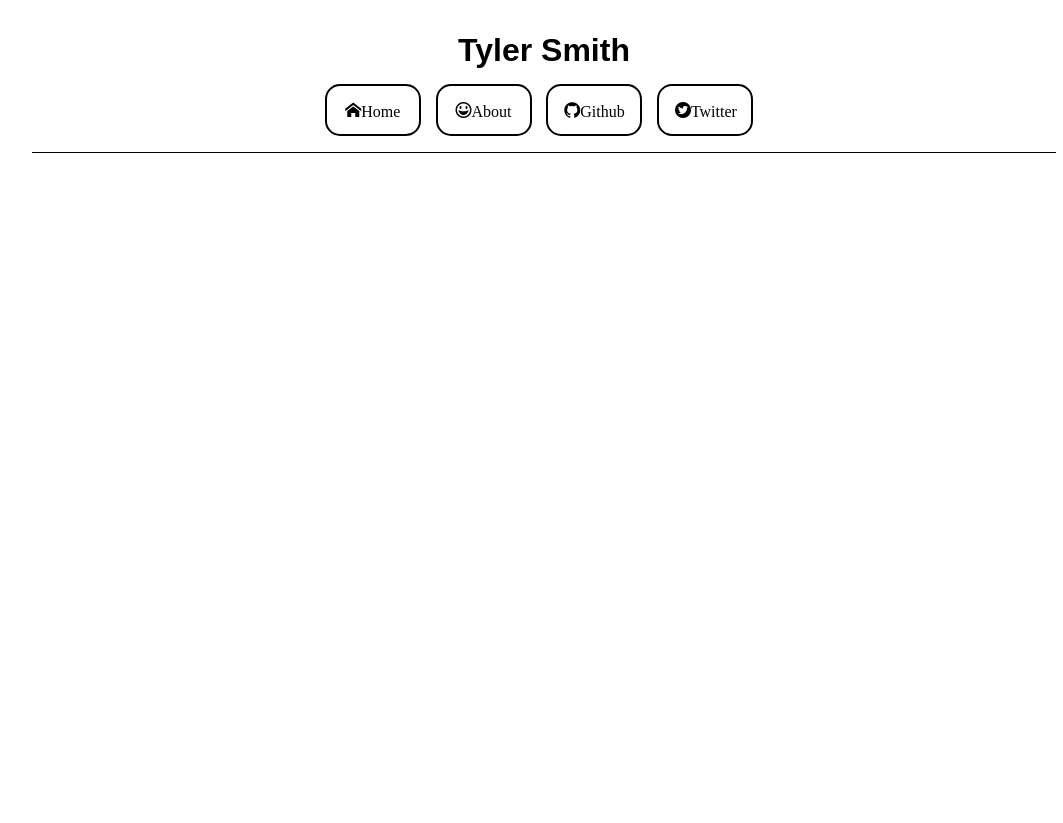
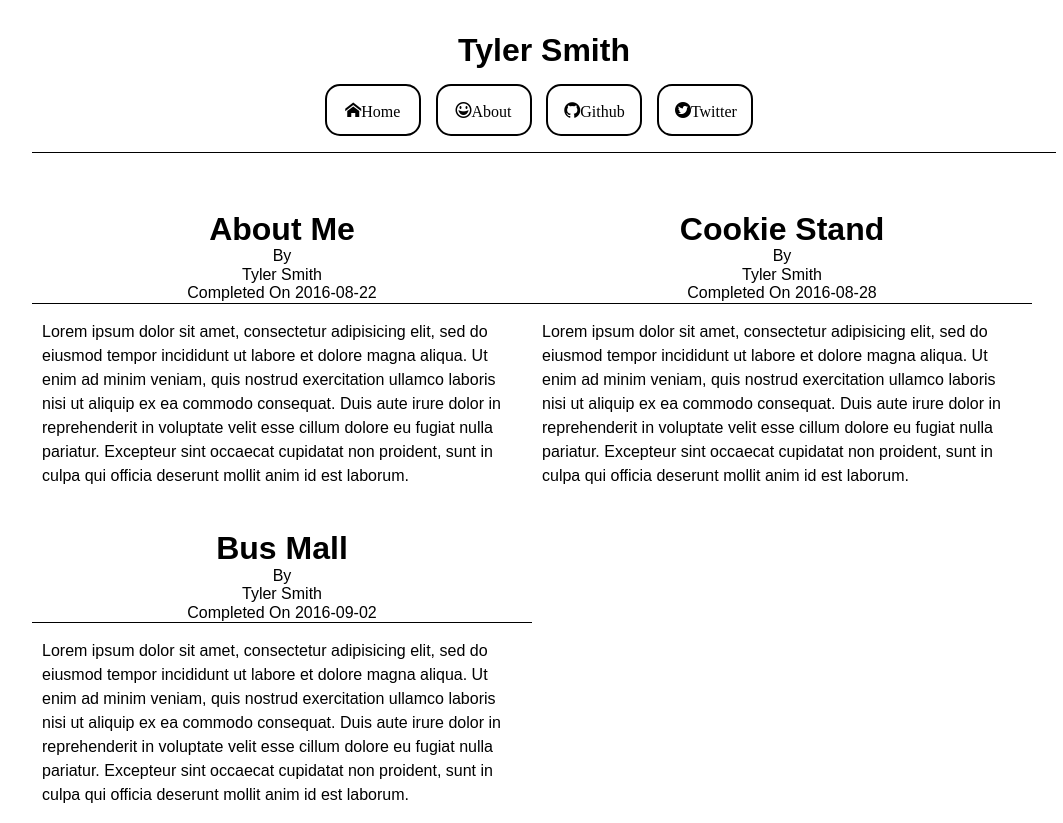
Before and after one commit to Waxhoya/portfolio-1, a plain HTML site: page index.html in a window 1280 px wide. Shown: the whole page, without its empty margins (96-1159 px from the left). Before the commit the page ends 800 px from the top, so only its background shows below. Drawn offline with nearby package versions, Linux system fonts and the light colour scheme; files whose address does not match are found by name.

Commit message:
jquery rendering projects to page

```diff
--- a/index.html
+++ b/index.html
@@ -39,6 +39,9 @@
             </div>
 
           </header>
+
+          <section class="project_body"></section>
+
         </article>
       </section>
     </main>
--- a/scripts/projects.js
+++ b/scripts/projects.js
@@ -13,10 +13,12 @@ function Project(opts) {
 }
 
 Project.prototype.toHtml = function() {
-  var $newProject = $('projects.template').clone();
+  var $newProject = $('#projects .template').clone();
 
   $newProject.find('.author').html(this.author);
   $newProject.find('h1').html(this.title);
+  $newProject.find('.project_body').html(this.description);
+  $newProject.find('time').html(this.completedOn);
 
 
   $newProject.removeClass('template');
--- a/styles/modules.css
+++ b/styles/modules.css
@@ -30,6 +30,17 @@ nav li {
   .icon-menu {
     display: none;
   }
+
+  article {
+    display: inline-block;
+    width: 50%;
+
+  }
+
+  #projects {
+    width: 1000px;
+    margin: auto;
+  }
 }
 
 nav li {
```
